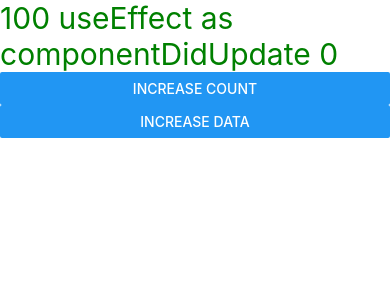
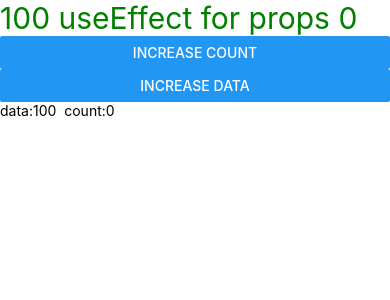
Before and after one commit to itsmegarvin/Firstapp, a React Native app: screen / in a window 390 px wide. Shown: the top 300 px of the page. Built offline with nearby package versions, Linux system fonts and the light colour scheme.

Commit message:
useEffect for props

```diff
--- a/App.js
+++ b/App.js
@@ -7,25 +7,34 @@ function App() {
   const [count, setCount] = useState(0);
   const [data, setData] = useState(100);
 
-  useEffect(() => {
-    console.warn(count);
-  },[count]); //we can use as [count, data]
-
-
-  //we can make separate useEffect for different state
-
-
 
   return (
     <View>
       <Text style={{ fontSize: 30, color: "green" }}>
-              {data} useEffect as componentDidUpdate {count}
+              {data} useEffect for props {count}
       </Text>
       <Button title="increase count" onPress={() => setCount(count + 1)} />
       <Button title="increase data" onPress={() => setData(data + 1)} />
+      <User info={{data,count}}/>
     </View>
   );
 }
+
+const User = (props) => {
+
+  useEffect(()=>{
+    console.warn("this is for count");
+  },[props.info.count])
+
+  return (
+    <View>
+      <Text>data:{props.info.data}  count:{props.info.count}</Text>
+
+    </View>
+  );
+
+}
+
 
 export default App;
 
```
